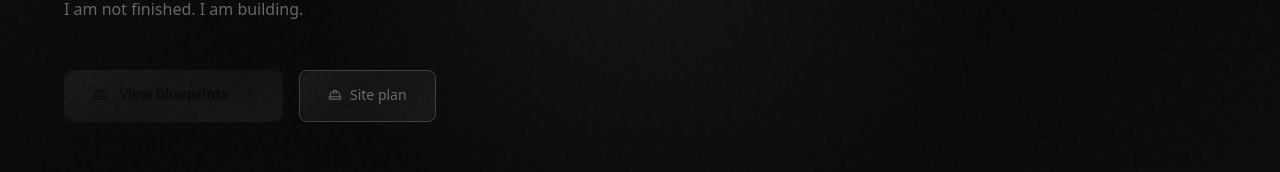
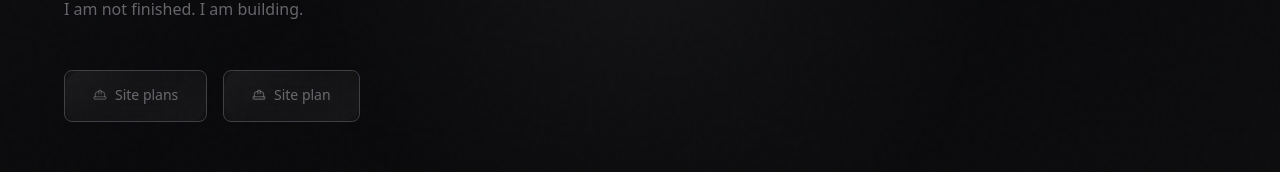
Before and after one commit to soics/myths-portfolio, a React (Vite) app: page / in a window 1280 px wide. Shown: the part 469-641 px from the top of the page. Built offline with nearby package versions, Linux system fonts and the light colour scheme; no server answers.

Commit message:
style view-blueprints button to match site-plans outline style, remove unused ArrowRight import

```diff
--- a/src/components/Hero.tsx
+++ b/src/components/Hero.tsx
@@ -1,6 +1,6 @@
 import { useState, useEffect, useCallback } from 'react'
 import { motion, useScroll, useTransform } from 'motion/react'
-import { ArrowRight, HardHat } from 'lucide-react'
+import { HardHat } from 'lucide-react'
 import { site } from '../data/site'
 import { LiquidGlass } from './LiquidGlass'
 import { useStore } from '../lib/store'
@@ -170,13 +170,12 @@ export function Hero() {
             transition={{ delay: 2.2, duration: 0.6, ease: [0.16, 1, 0.3, 1] }}
             className="mt-12 flex flex-wrap gap-4"
           >
-            <LiquidGlass variant="button" tilt={6} className="!rounded-full !px-7 !py-3.5 !text-sm !font-semibold !text-deep !border-0 relative overflow-hidden">
+            <LiquidGlass variant="button" tilt={6} className="!rounded-full !border !border-concrete-dark !bg-transparent !px-7 !py-3.5 !text-sm !font-medium !text-concrete-light/60">
               <a href="#projects"
-                className="focus-ring group relative inline-flex items-center gap-3 transition-all hover:shadow-[0_0_32px_rgba(150,150,150,0.15)] active:scale-[0.97]"
+                className="focus-ring group inline-flex items-center gap-2 transition-all hover:border-concrete-mid hover:text-concrete-light/80 active:scale-[0.97]"
               >
-                <HardHat size={15} />
-                <span>View blueprints</span>
-                <ArrowRight size={15} className="transition group-hover:translate-x-1" />
+                <HardHat size={14} className="text-concrete-light/40" />
+                <span>Site plans</span>
               </a>
             </LiquidGlass>
             <LiquidGlass variant="button" tilt={6} className="!rounded-full !border !border-concrete-dark !bg-transparent !px-7 !py-3.5 !text-sm !font-medium !text-concrete-light/60">
```
